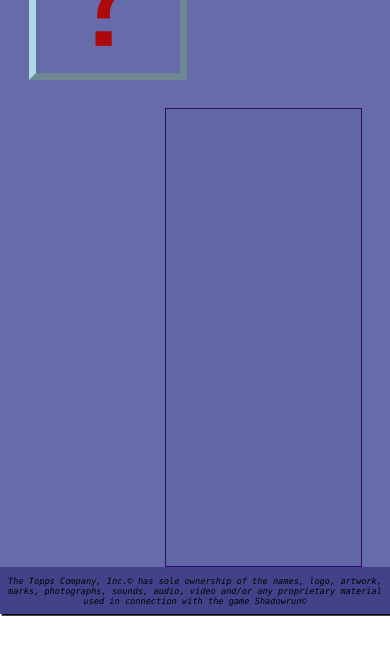
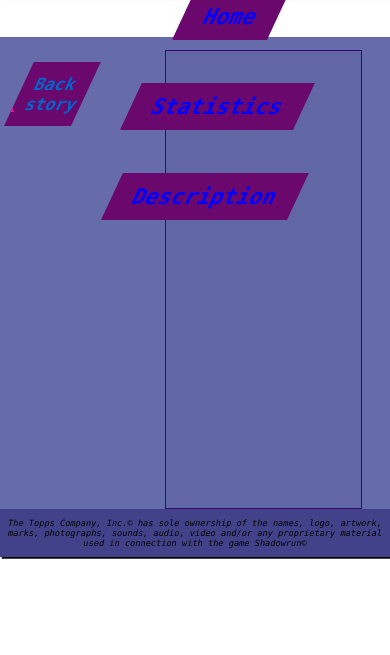
Before and after one commit to KevinAlexV/ShadowrunWebProject, a plain HTML site: page makeaCharacter.html in a window 390 px wide. Shown: the part 93-748 px from the top of the page. Drawn offline with Linux system fonts and the light colour scheme.

Commit message:
CSS being modified, not quite done yet. Mobile compatible version in development.

```diff
--- a/shadowrun.css
+++ b/shadowrun.css
@@ -376,7 +376,7 @@
 		margin:0;
 		padding:0;
     }
-	#profilepicture{
+	#profilePicture{
 		display:none;
 	}
 	#background{
@@ -417,11 +417,15 @@
 	}
 	main {
 		margin:0;
+		margin-top:9em;
 		background-color:#666BAA;
 		}
 	nav{
+		top:0;
+		z-index:11;
 		position:fixed;
-		float:top;
+		margin:2em;s
+		height:3em;
 		display:inline;
 		list-style:none;
 		text-align:center;
@@ -429,7 +433,11 @@
 		font-size:1.5em;
 		position:absolute;
 	}
-	nav ul, nav li{float:right;}
+	nav ul, nav li{
+		clear:none;
+		float:top;
+		display:inline-block;
+	}
 	nav li:hover{color:#F00797;}
 	nav a {
 		text-decoration:none;
```
